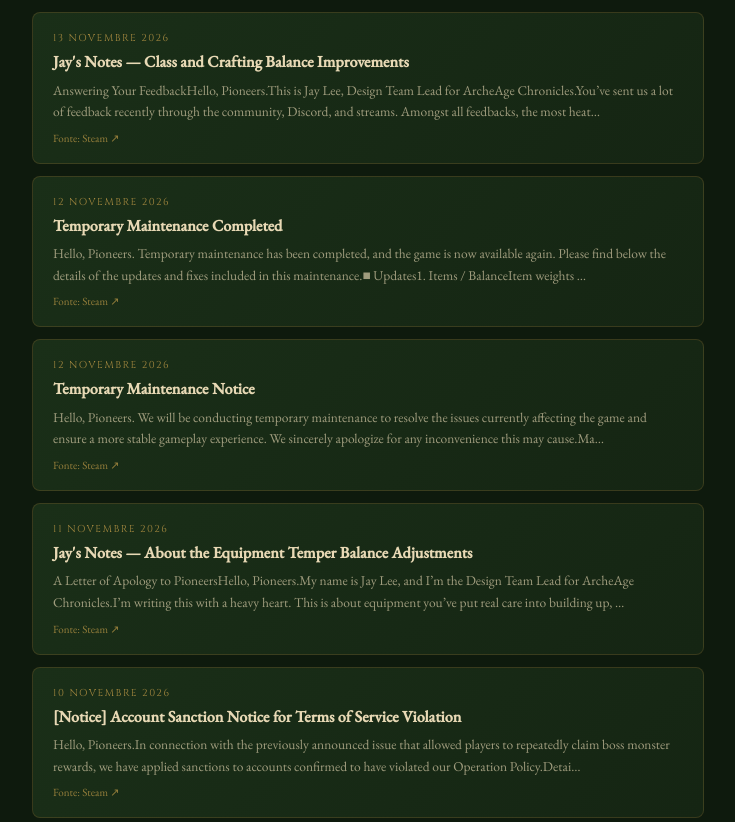
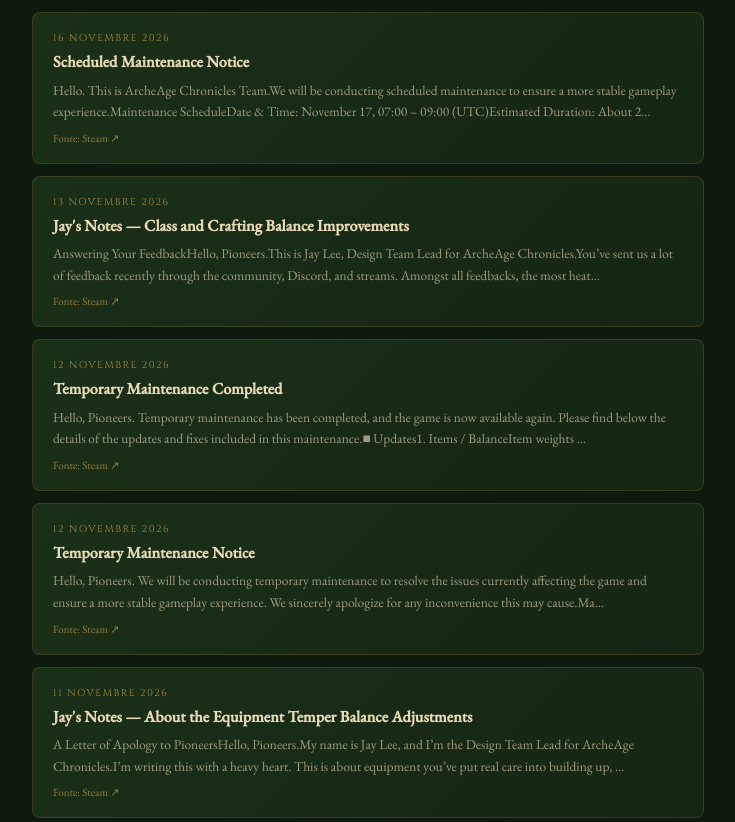
Before and after one commit to ConfraternitaMastri/Confraternita-dei-mastri, a plain HTML site: page archeage/index.html in a window 1280 px wide. Shown: the part 1120-1942 px from the top of the page, without its empty margins (272-1007 px from the left). Drawn offline with nearby package versions, Linux system fonts and the light colour scheme.

Commit message:
Aggiorna news ArcheAge Chronicles da Steam

```diff
--- a/archeage/index.html
+++ b/archeage/index.html
@@ -402,6 +402,12 @@
     <h2>Ultime notizie da Steam</h2>
     <div class="news-grid">
       <!-- STEAM-NEWS-START -->
+      <a class="news-card" href="https://steamstore-a.akamaihd.net/news/externalpost/steam_community_announcements/1849458702688683" target="_blank" rel="noopener">
+        <div class="news-date">16 novembre 2026</div>
+        <div class="news-title">Scheduled Maintenance Notice</div>
+        <div class="news-excerpt">Hello. This is ArcheAge Chronicles Team.We will be conducting scheduled maintenance to ensure a more stable gameplay experience.Maintenance ScheduleDate &amp; Time: November 17, 07:00 – 09:00 (UTC)Estimated Duration: About 2…</div>
+        <div class="news-source">Fonte: Steam ↗</div>
+      </a>
       <a class="news-card" href="https://steamstore-a.akamaihd.net/news/externalpost/steam_community_announcements/1849192144186491" target="_blank" rel="noopener">
         <div class="news-date">13 novembre 2026</div>
         <div class="news-title">Jay's Notes — Class and Crafting Balance Improvements</div>
@@ -424,12 +430,6 @@
         <div class="news-date">11 novembre 2026</div>
         <div class="news-title">Jay's Notes — About the Equipment Temper Balance Adjustments</div>
         <div class="news-excerpt">A Letter of Apology to PioneersHello, Pioneers.My name is Jay Lee, and I’m the Design Team Lead for ArcheAge Chronicles.I’m writing this with a heavy heart. This is about equipment you’ve put real care into building up, …</div>
-        <div class="news-source">Fonte: Steam ↗</div>
-      </a>
-      <a class="news-card" href="https://steamstore-a.akamaihd.net/news/externalpost/steam_community_announcements/1848664643358706" target="_blank" rel="noopener">
-        <div class="news-date">10 novembre 2026</div>
-        <div class="news-title">[Notice] Account Sanction Notice for Terms of Service Violation</div>
-        <div class="news-excerpt">Hello, Pioneers.In connection with the previously announced issue that allowed players to repeatedly claim boss monster rewards, we have applied sanctions to accounts confirmed to have violated our Operation Policy.Detai…</div>
         <div class="news-source">Fonte: Steam ↗</div>
       </a>
       <!-- STEAM-NEWS-END -->
```
